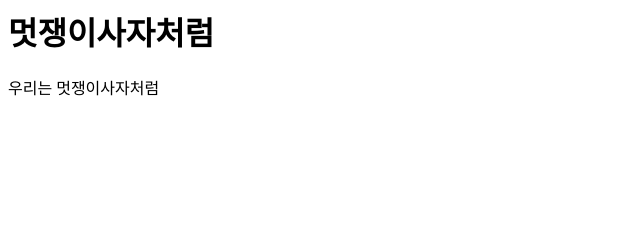
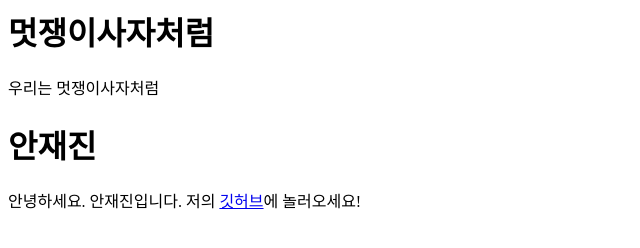
Before and after one commit to likelion11-kangwon/team-9-second, a plain HTML site: page index.html in a window 1280 px wide. Shown: the whole page, without its empty margins (0-640 px from the left). Drawn offline with Linux system fonts and the light colour scheme.

Commit message:
index.html 수정

```diff
--- a/index.html
+++ b/index.html
@@ -1,2 +1,5 @@
 <h1>멋쟁이사자처럼</h1>
 우리는 멋쟁이사자처럼
+
+<h1>안재진</h1>
+안녕하세요. 안재진입니다. 저의 <a href="https://github.com/acs0209">깃허브</a>에 놀러오세요!
```
